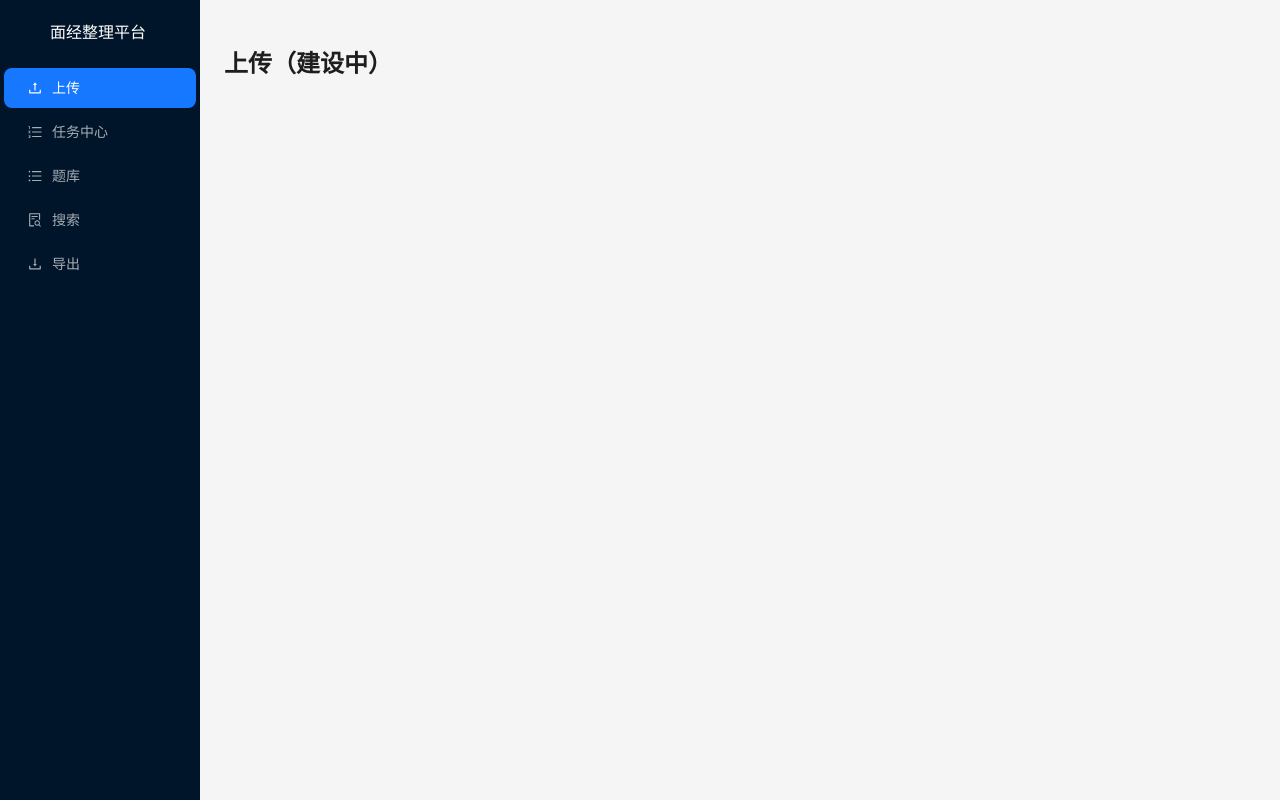
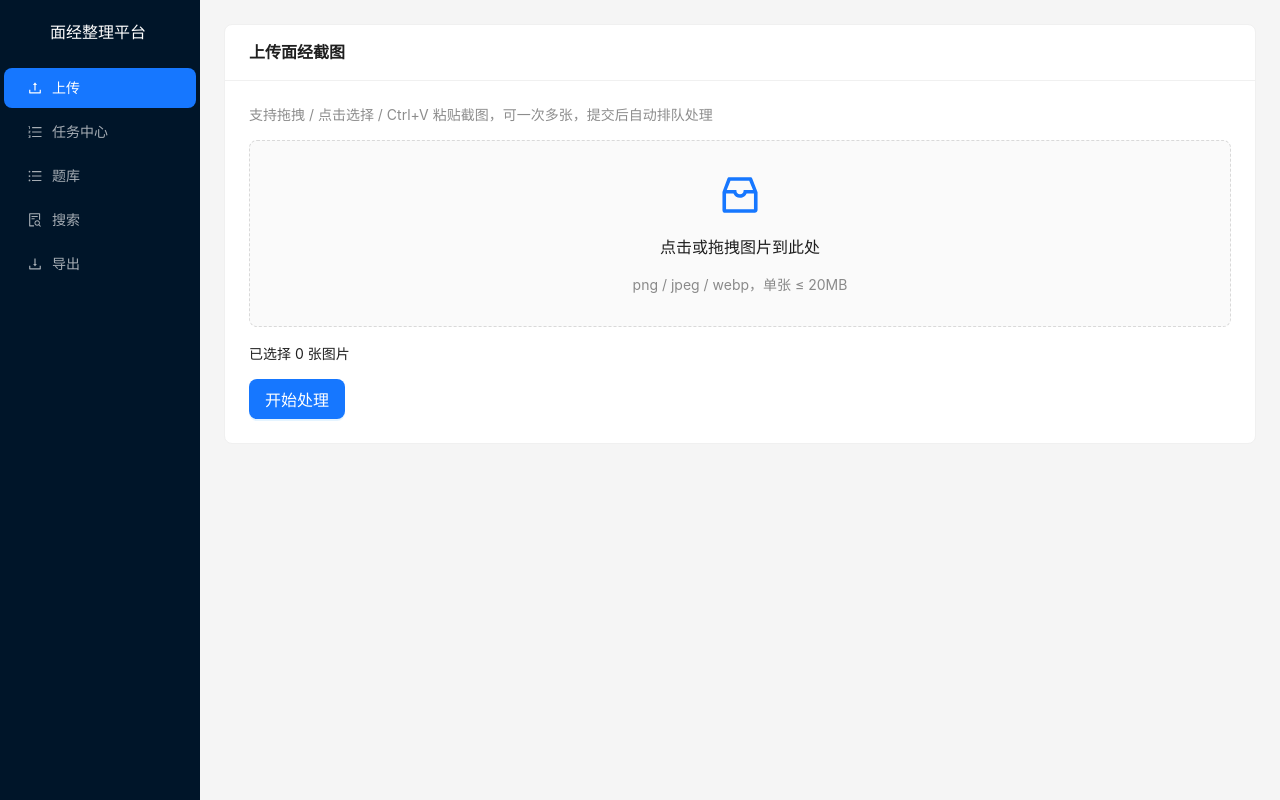
Before and after one commit to pangpangquan/findAnswers-platform, a React (Vite) app in the folder frontend/: page / in a window 1280 px wide. Built offline with nearby package versions, Linux system fonts and the light colour scheme.

Commit message:
feat(frontend): ingest page with drag/paste upload and task redirect

```diff
--- a/frontend/src/App.tsx
+++ b/frontend/src/App.tsx
@@ -1,4 +1,4 @@
-import { ConfigProvider, Layout, Menu } from 'antd'
+import { App as AntApp, ConfigProvider, Layout, Menu } from 'antd'
 import zhCN from 'antd/locale/zh_CN'
 import {
   DownloadOutlined,
@@ -30,6 +30,7 @@ export default function App() {
   const selected = '/' + (pathname.split('/')[1] || 'ingest')
   return (
     <ConfigProvider locale={zhCN}>
+      <AntApp>
       <Layout style={{ minHeight: '100vh' }}>
         <Sider>
           <Header style={{ color: '#fff', fontSize: 16, whiteSpace: 'nowrap' }}>面经整理平台</Header>
@@ -49,6 +50,7 @@ export default function App() {
           </Content>
         </Layout>
       </Layout>
+      </AntApp>
     </ConfigProvider>
   )
 }
--- a/frontend/src/pages/IngestPage.tsx
+++ b/frontend/src/pages/IngestPage.tsx
@@ -1,5 +1,73 @@
-import { Typography } from 'antd'
+import { InboxOutlined } from '@ant-design/icons'
+import { useMutation } from '@tanstack/react-query'
+import { App as AntApp, Button, Card, Typography, Upload } from 'antd'
+import { useEffect, useState } from 'react'
+import { useNavigate } from 'react-router-dom'
+import { uploadImages } from '../api/client'
+
+export function collectPasteFiles(files: File[]): File[] {
+  return files.filter((f) => f.type.startsWith('image/'))
+}
 
 export default function IngestPage() {
-  return <Typography.Title level={3}>上传（建设中）</Typography.Title>
+  const [files, setFiles] = useState<File[]>([])
+  const navigate = useNavigate()
+  const { message } = AntApp.useApp()
+
+  useEffect(() => {
+    const onPaste = (e: ClipboardEvent) => {
+      const imgs = collectPasteFiles(Array.from(e.clipboardData?.files ?? []))
+      if (imgs.length) setFiles((prev) => [...prev, ...imgs])
+    }
+    window.addEventListener('paste', onPaste)
+    return () => window.removeEventListener('paste', onPaste)
+  }, [])
+
+  const mutation = useMutation({
+    mutationFn: uploadImages,
+    onSuccess: (_data, vars) => {
+      message.success(`已提交 ${vars.length} 张图片，正在处理`)
+      setFiles([])
+      navigate('/tasks')
+    },
+    onError: () => message.error('上传失败，请重试'),
+  })
+
+  return (
+    <Card title="上传面经截图">
+      <Typography.Paragraph type="secondary">
+        支持拖拽 / 点击选择 / Ctrl+V 粘贴截图，可一次多张，提交后自动排队处理
+      </Typography.Paragraph>
+      <Upload.Dragger
+        multiple
+        accept="image/png,image/jpeg,image/webp"
+        showUploadList={false}
+        beforeUpload={(_, fileList) => {
+          setFiles(fileList.filter((f) => f.type.startsWith('image/')))
+          return false
+        }}
+      >
+        <p className="ant-upload-drag-icon">
+          <InboxOutlined />
+        </p>
+        <p className="ant-upload-text">点击或拖拽图片到此处</p>
+        <p className="ant-upload-hint">png / jpeg / webp，单张 ≤ 20MB</p>
+      </Upload.Dragger>
+      <Typography.Paragraph style={{ marginTop: 16 }}>已选择 {files.length} 张图片</Typography.Paragraph>
+      <Button
+        type="primary"
+        size="large"
+        loading={mutation.isPending}
+        onClick={() => {
+          if (!files.length) {
+            message.warning('请先添加图片')
+            return
+          }
+          mutation.mutate(files)
+        }}
+      >
+        开始处理
+      </Button>
+    </Card>
+  )
 }
```
Also changed, not shown: frontend/src/test/test-utils.tsx (+4 -1 lines), 2 other files (tests, documents, lock files or other folders).
